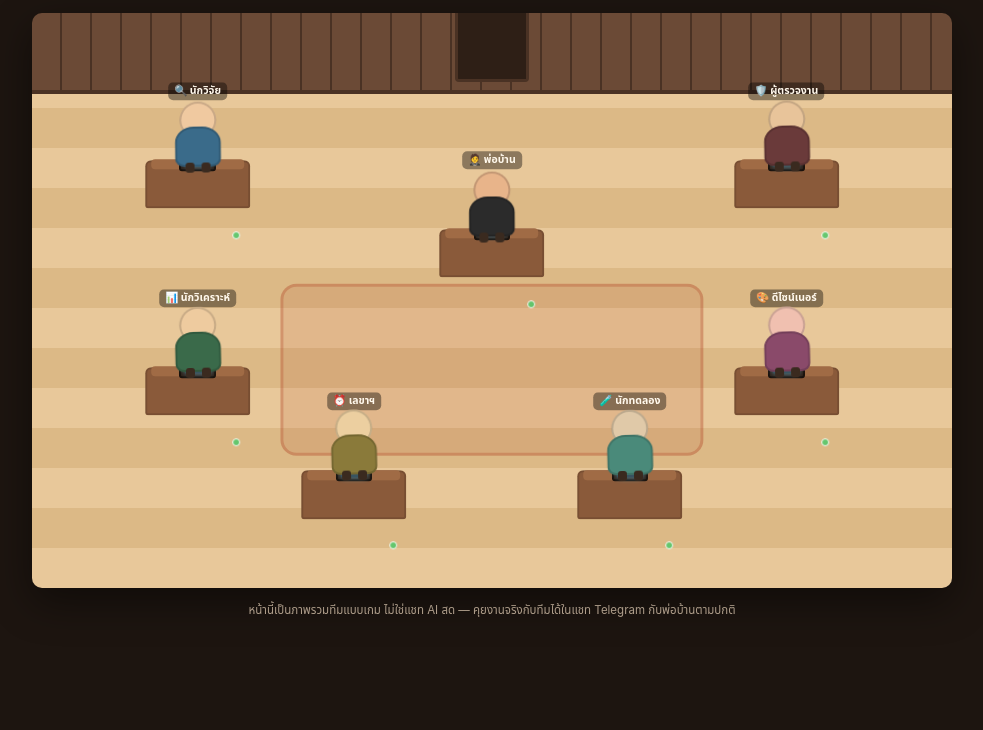
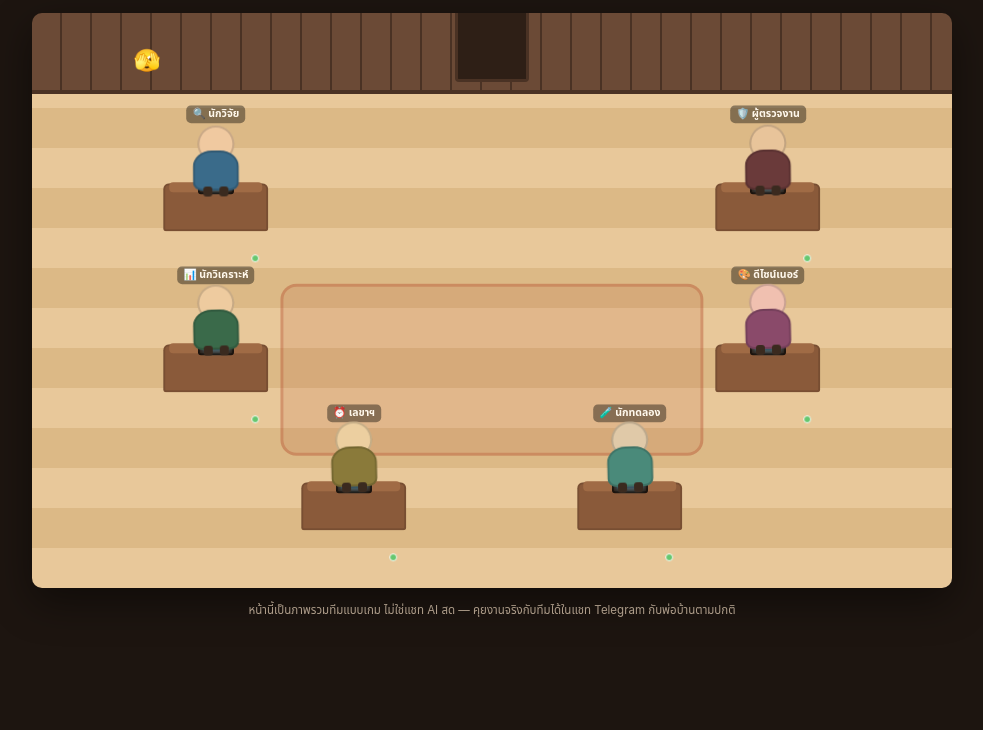
Before and after one commit to ta1150/meowcha-dashboard, a plain HTML site: page office.html in a window 1280 px wide. Shown: the part 70-800 px from the top of the page, without its empty margins (148-1131 px from the left). Drawn offline with Linux system fonts and the light colour scheme.

Commit message:
Remove lead desk, boss is viewer not resident

```diff
--- a/office.html
+++ b/office.html
@@ -51,6 +51,16 @@
   .door{
     position:absolute; top:0; left:46%; width:8%; height:12%;
     background:#2e1f16; border:3px solid var(--wall-trim); border-top:none; border-radius:0 0 4px 4px;
+  }
+  .peek{
+    position:absolute; top:1%; left:8%; width:9%; aspect-ratio:1/1;
+    display:flex; align-items:center; justify-content:center; font-size:22px;
+    animation:peek 3.4s ease-in-out infinite; z-index:3;
+  }
+  @keyframes peek{
+    0%,60%,100%{ transform:translateY(0); opacity:1; }
+    75%{ transform:translateY(-120%); opacity:0; }
+    90%{ transform:translateY(0); opacity:1; }
   }
   .floor{
     position:absolute; top:14%; left:0; right:0; bottom:0;
@@ -150,12 +160,15 @@
 <body>
 
 <h1>🐾 Meow Cha <span>HQ</span></h1>
-<p class="sub">ห้องทำงานของทีมพ่อบ้าน — แตะที่ใครก็ได้ในห้อง</p>
+<p class="sub">มุมมองบอส — แอบมองทีมพ่อบ้านทำงานผ่านหน้าต่าง แตะที่ใครก็ได้ในห้อง</p>
 
 <div class="room-wrap" id="room">
   <div class="room-bg">
-    <div class="wall"></div>
-    <div class="door"></div>
+    <div name="wall-group">
+      <div class="wall"></div>
+      <div class="door"></div>
+      <div class="peek" title="บอสแอบมอง 👀">🫣</div>
+    </div>
     <div class="floor"></div>
     <div class="rug"></div>
   </div>
@@ -167,20 +180,18 @@
 
 <script>
 const TEAM = [
-  { emoji:'🤵', name:'พ่อบ้าน', title:'หัวหน้าทีม', head:'#e8b48a', body:'#2b2b2b',
-    x:50, y:38, line:'<b>พ่อบ้าน</b>สวัสดีครับบอส ผมดูแลภาพรวม แล้วส่งงานต่อให้คนที่เหมาะสมครับ' },
   { emoji:'🔍', name:'นักวิจัย', title:'Researcher', head:'#f0c9a0', body:'#3a6b8a',
-    x:18, y:26, line:'<b>นักวิจัย</b>เช็คให้ก่อนว่าวิธีนี้จะมีปัญหาอะไรไหม กันพลาดไว้ก่อนครับ' },
+    x:20, y:30, line:'<b>นักวิจัย</b>เช็คให้ก่อนว่าวิธีนี้จะมีปัญหาอะไรไหม กันพลาดไว้ก่อนครับ' },
   { emoji:'🛡️', name:'ผู้ตรวจงาน', title:'QA', head:'#e8c49a', body:'#6a3a3a',
-    x:82, y:26, line:'<b>ผู้ตรวจงาน</b>ตรวจงานก่อนส่งให้บอส จับบั๊ก/จุดเสี่ยงไว้ก่อนครับ' },
+    x:80, y:30, line:'<b>ผู้ตรวจงาน</b>ตรวจงานก่อนส่งให้บอส จับบั๊ก/จุดเสี่ยงไว้ก่อนครับ' },
   { emoji:'📊', name:'นักวิเคราะห์', title:'Data Analyst', head:'#eecb9f', body:'#3a6a4a',
-    x:18, y:62, line:'<b>นักวิเคราะห์</b>ดูแลต้นทุน-กำไรร้าน Meow Cha คอยเตือนถ้าเมนูไหนขาดทุนครับ' },
+    x:20, y:58, line:'<b>นักวิเคราะห์</b>ดูแลต้นทุน-กำไรร้าน Meow Cha คอยเตือนถ้าเมนูไหนขาดทุนครับ' },
   { emoji:'🎨', name:'ดีไซน์เนอร์', title:'Designer', head:'#f0c0b0', body:'#8a4a6a',
-    x:82, y:62, line:'<b>ดีไซน์เนอร์</b>เรื่องสวยๆอ่านง่ายๆ ยกให้ผมครับ' },
+    x:80, y:58, line:'<b>ดีไซน์เนอร์</b>เรื่องสวยๆอ่านง่ายๆ ยกให้ผมครับ' },
   { emoji:'⏰', name:'เลขาฯ', title:'Scheduler', head:'#eccfa0', body:'#8a7a3a',
-    x:35, y:80, line:'<b>เลขาฯ</b>ดูแลตารางเวลาประจำวันของบอสครับ' },
+    x:35, y:82, line:'<b>เลขาฯ</b>ดูแลตารางเวลาประจำวันของบอสครับ' },
   { emoji:'🧪', name:'นักทดลอง', title:'Spike Tester', head:'#e0c9a8', body:'#4a8a7a',
-    x:65, y:80, line:'<b>นักทดลอง</b>อยากลองของใหม่ก่อนใช้จริง ให้ผมทดลองหลายทางให้ก่อนครับ' },
+    x:65, y:82, line:'<b>นักทดลอง</b>อยากลองของใหม่ก่อนใช้จริง ให้ผมทดลองหลายทางให้ก่อนครับ' },
 ];
 
 const room = document.getElementById('room');
```
